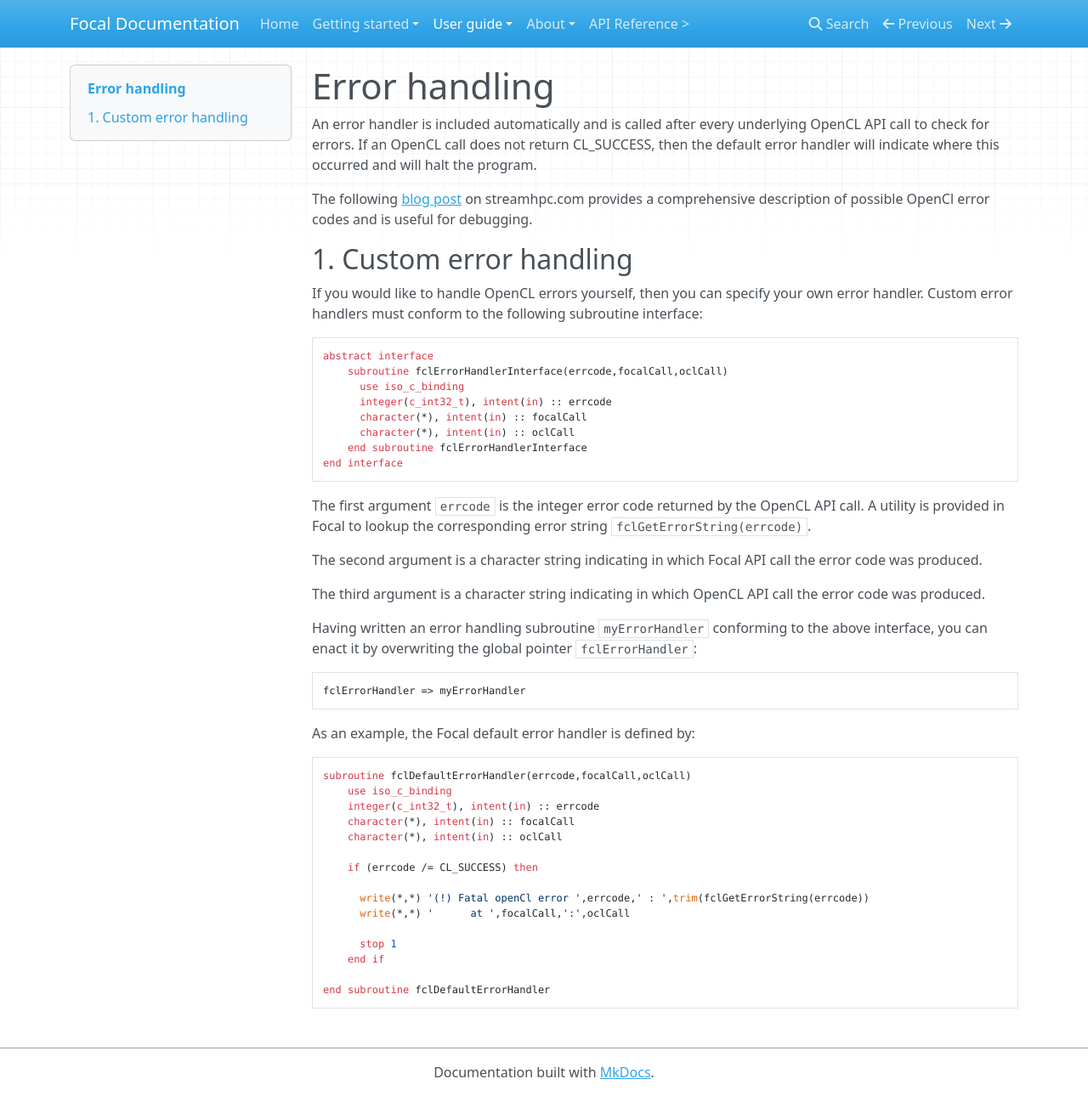
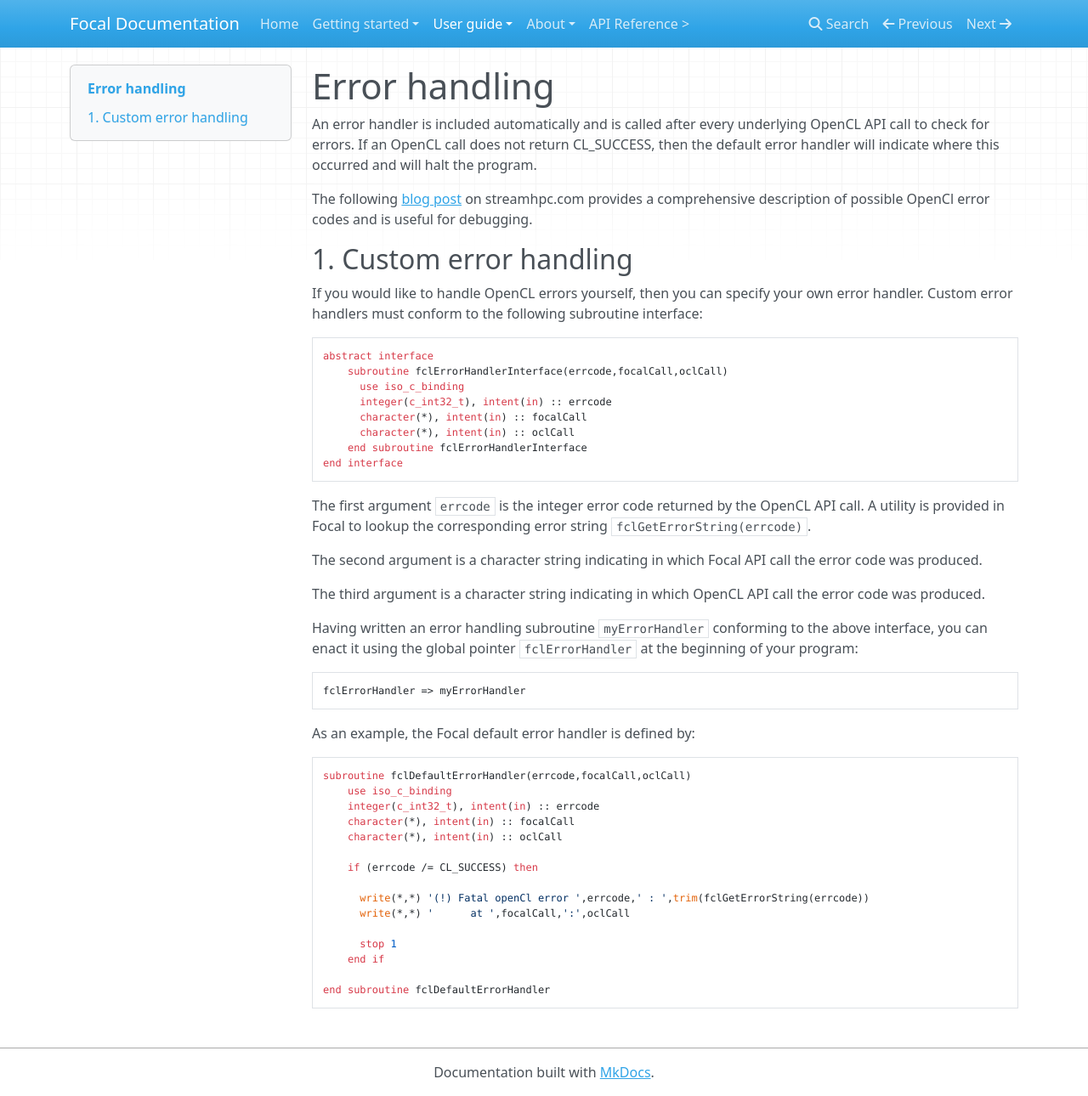
Before and after one commit to LKedward/focal-docs, an MkDocs documentation site: the page built from docs/errors.md, in a window 1280 px wide and 1290 px high. Shown: the whole window at 85% size. Built offline with MkDocs 1.6.1, drawn with Linux system fonts in a browser that asks for light colours; nearby versions of some CDN libraries.

````diff
--- a/docs/errors.md
+++ b/docs/errors.md
@@ -30,7 +30,7 @@ The second argument is a character string indicating in which Focal API call the
 
 The third argument is a character string indicating in which OpenCL API call the error code was produced.
 
-Having written an error handling subroutine `myErrorHandler` conforming to the above interface, you can enact it by overwriting the global pointer `fclErrorHandler`:
+Having written an error handling subroutine `myErrorHandler` conforming to the above interface, you can enact it using the global pointer `fclErrorHandler` at the beginning of your program:
 
 ```fortran
 fclErrorHandler => myErrorHandler
--- a/mkdocs.yml
+++ b/mkdocs.yml
@@ -1,4 +1,5 @@
 site_name: Focal Documentation
+site_url: https://lkedward.github.io/focal-docs
 theme:
   name: mkdocs
   highlightjs: true
````
Also changed, not shown: docs/index.md (+0 -1 lines).
